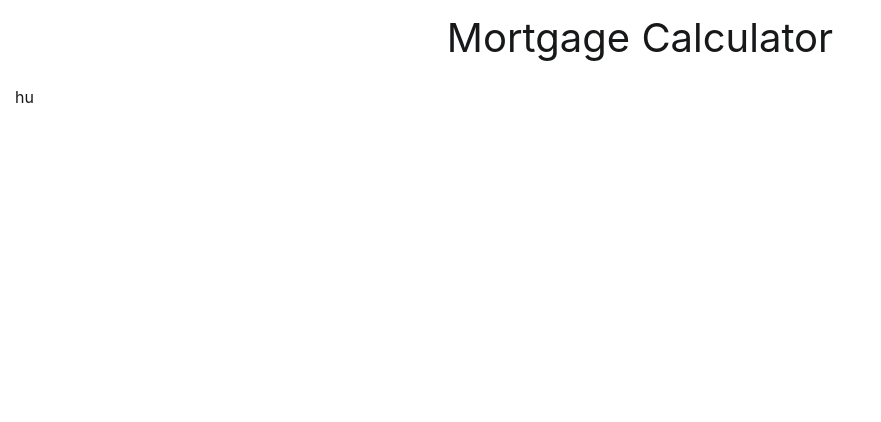
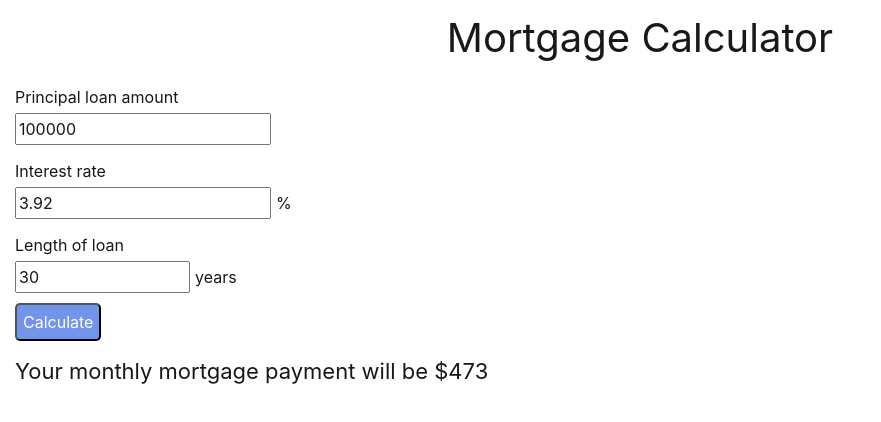
Before and after one commit to craig1123/frontend-eval, a Next.js app: page /mortgage-calculator in a window 1280 px wide. Shown: the top 422 px of the page, without its empty margins (0-881 px from the left). Built offline with nearby package versions, Linux system fonts and the light colour scheme.

Commit message:
Mortgage Calculator

```diff
--- a/components/MortgageCalculator/index.tsx
+++ b/components/MortgageCalculator/index.tsx
@@ -1,11 +1,61 @@
-import React from 'react';
+import React, { useState } from 'react';
+import styles from './mortgage.module.scss';
+/*
+Prompt
+Create a calculator that accepts three inputs and calculates your monthly mortgage payment:
+
+Principal loan amount
+Interest rate (annual)
+Number of years on your mortgage
+The standard math equation for calculating your monthly mortgage payment is:
+P(r(1+r)^n/((1+r)^n)-1))
+ */
+
+const calculateMortgage = (amt: number, rate: number, loanLength: number) => {
+  const apr = rate / 1200; // divded by 100 for decimal and 12 months
+  const term = loanLength * 12;
+  const payment = (amt * (apr * Math.pow(1 + apr, term))) / (Math.pow(1 + apr, term) - 1);
+  return Math.round(payment);
+};
 
 const MortgageCalculator = () => {
+  const [monthlyMortgage, setMonthlyMortgage] = useState(() => calculateMortgage(100000, 3.92, 30));
+  const handleSubmit = (e) => {
+    e.preventDefault();
+    const form = new FormData(e.target);
+    const payment = calculateMortgage(
+      Number(form.get('amount')),
+      Number(form.get('rate')),
+      Number(form.get('loan-length'))
+    );
+    setMonthlyMortgage(payment);
+  };
+
   return (
-    <div>
-      <div>
-        <div>hu</div>
-      </div>
+    <div className={styles.mortgage}>
+      <form onSubmit={handleSubmit}>
+        <label htmlFor="amount">
+          Principal loan amount
+          <input type="number" required name="amount" defaultValue="100000" step="1000" />
+        </label>
+        <label htmlFor="rate">
+          Interest rate
+          <div className={styles['input-wrapper']}>
+            <input type="number" required name="rate" min="0" defaultValue="3.92" step=".01" /> <span>%</span>
+          </div>
+        </label>
+        <label htmlFor="loan-length">
+          Length of loan
+          <div className={styles['input-wrapper']}>
+            <input type="number" required name="loan-length" max="100" min="0" defaultValue="30" /> <span>years</span>
+          </div>
+        </label>
+
+        <button type="submit" className={styles.calculate}>
+          Calculate
+        </button>
+      </form>
+      <h4>Your monthly mortgage payment will be ${monthlyMortgage}</h4>
     </div>
   );
 };
--- /dev/null
+++ b/components/MortgageCalculator/mortgage.module.scss
@@ -0,0 +1,21 @@
+@import '../../styles/variables.scss';
+
+.mortgage {
+  input {
+    min-width: 175px;
+    height: 32px;
+    margin-right: 5px;
+    margin-bottom: 10px;
+  }
+}
+
+.input-wrapper {
+  display: flex;
+}
+
+.calculate {
+  background-color: rgb(114, 148, 234);
+  color: $white;
+  border-radius: 5px;
+  margin-bottom: 15px;
+}
--- a/components/PageLayout.tsx
+++ b/components/PageLayout.tsx
@@ -1,5 +1,6 @@
 import React from 'react';
 import Head from 'next/head';
+import Link from 'next/link';
 
 const defaultTitle = 'Frontend Eval Questions';
 const defaultDescription = 'Solving all frontend eval questions';
@@ -52,7 +53,9 @@ const Layout: React.FunctionComponent<Props> = ({
       </Head>
       <main>
         <header>
-          <h1>{page || title}</h1>
+          <Link href="/">
+            <h1>{page || title}</h1>
+          </Link>
         </header>
         {children}
       </main>
--- a/styles/globals.scss
+++ b/styles/globals.scss
@@ -259,6 +259,10 @@ input[type='search']::-webkit-search-decoration {
   -webkit-appearance: none;
 }
 
+input {
+  display: block;
+}
+
 fieldset {
   border: 1px solid #c0c0c0;
   margin: 0 2px;
```
